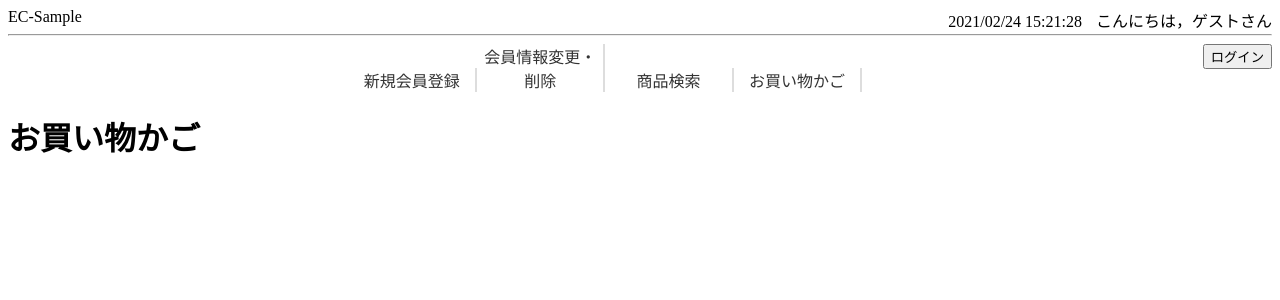
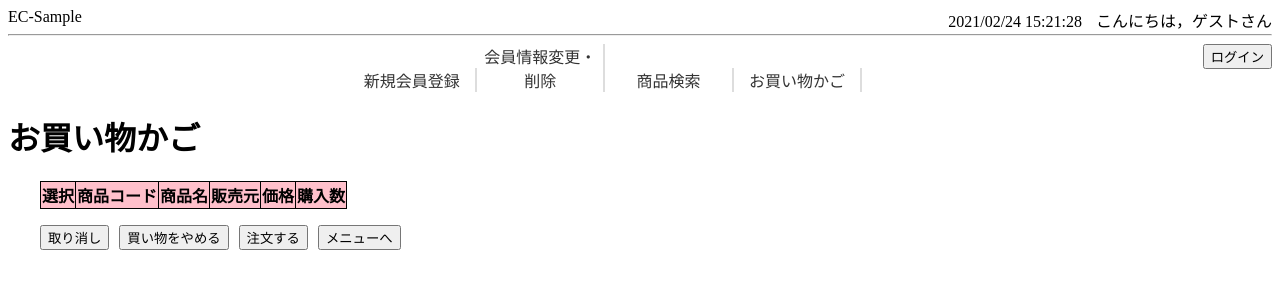
Before and after one commit to hiromu-saito/ec-sample, a Vue app in the folder ec-front/: page /backet in a window 1280 px wide. Shown: the top 300 px of the page. Built offline with nearby package versions, Linux system fonts and the light colour scheme.

Commit message:
WIP create backet

```diff
--- a/ec-front/src/global/Menubar.vue
+++ b/ec-front/src/global/Menubar.vue
@@ -5,7 +5,7 @@
         <li><router-link to="/signup">新規会員登録</router-link></li>
         <li><router-link to="/">会員情報変更・削除</router-link></li>
         <li><router-link to="/search">商品検索</router-link></li>
-        <li><router-link to="/backets">お買い物かご</router-link></li>
+        <li><router-link to="/backet">お買い物かご</router-link></li>
         <router-link tag="button" to="/login" style="float: right"
           >ログイン</router-link
         >
--- /dev/null
+++ b/ec-front/src/store/backet/index.js
@@ -0,0 +1,54 @@
+const state ={
+  backetItems:[]
+}
+
+const mutations = {
+  // setItem(state,payload){
+  //   state.results = payload
+  // },
+  // resetResults(state){
+  //   state.results = undefined
+  // }
+
+  addItem(state,payload){
+  console.log('addItem')
+  console.log(payload)
+  //  payload.forEach(addItem => {
+  //    const index = state.backetItems.findIndex(backetItem =>{
+  //      console.log('find')
+  //      console.log('backetItem' + backetItem.code)
+  //      console.log('addItem' + addItem.code)
+  //      backetItem.code === addItem.code
+  //     })
+  //     console.log(index)
+  //    if(index === -1){
+  //      console.log('else')
+  //      state.backetItems.push(addItem)
+  //   }else{
+  //       console.log('if')
+  //       state.backetItems[index].count += addItem.count
+  //    }
+  //  })
+  state.backetItems = state.backetItems.concat(payload)
+}
+}
+const actions = {
+  // async setResultsAction({commit},){
+  //   const res = await fetch(searchUrl)
+  //   .then(response => response.json())
+  //   commit('setResults',res)
+  // },
+  // resetResultsAction({commit}){
+  //   commit('resetResults')
+  // }
+  addItemAction({commit},payload){
+    commit('addItem',payload)
+  }
+}
+
+export default{
+  namespaced:true,
+  state,
+  mutations,
+  actions,
+}
--- a/ec-front/src/store/index.js
+++ b/ec-front/src/store/index.js
@@ -1,6 +1,7 @@
 import Vue from 'vue'
 import Vuex from 'vuex'
 import search from './search'
+import backet from './backet'
 
 Vue.use(Vuex)
 
@@ -12,6 +13,7 @@ export default new Vuex.Store({
   actions: {
   },
   modules: {
-    search
+    search,
+    backet
   }
 })
--- a/ec-front/src/views/Backet.vue
+++ b/ec-front/src/views/Backet.vue
@@ -1,12 +1,73 @@
 <template>
-  <h1>お買い物かご</h1>
+  <div>
+    <h1>お買い物かご</h1>
+    <div class="backet">
+      <table>
+        <thead>
+          <tr>
+            <th>選択</th>
+            <th>商品コード</th>
+            <th>商品名</th>
+            <th>販売元</th>
+            <th>価格</th>
+            <th>購入数</th>
+          </tr>
+        </thead>
+        <tbody>
+          <tr
+            v-for="backetItem in backetItems"
+            :key="backetItem.code">
+            <td><input type="checkbox"/></td>
+            <td>{{backetItem.code}}</td>
+            <td>{{backetItem.name}}</td>
+            <td>{{backetItem.distributor}}</td>
+            <td>{{backetItem.price}}</td>
+            <td>{{backetItem.count}}</td>
+          </tr>
+        </tbody>
+      </table>
+      <p>
+        <button>取り消し</button>
+        <button>買い物をやめる</button>
+        <button>注文する</button>
+        <button @click="$router.push('/')">メニューへ</button>
+      </p>
+    </div>
+  </div>
 </template>
 
+
 <script>
+import store from '../store'
+
 export default {
   name: "Backet",
+  computed:{
+    backetItems:()=> store.state.backet.backetItems
+  }
 };
 </script>
 
-<style>
+<style scoped>
+.backet {
+  margin-left: 32px;
+}
+.backet table,
+.backet th,
+.backet td {
+  border-collapse: collapse;
+  border: solid 1px #000;
+}
+.backet th {
+  background-color: pink;
+  text-align: right;
+}
+.backet td {
+  vertical-align: middle;
+
+}
+
+.backet button {
+  margin-right: 10px;
+}
 </style>
--- a/ec-front/src/views/Search.vue
+++ b/ec-front/src/views/Search.vue
@@ -65,17 +65,23 @@
           <tr
             v-for="result in results"
             :key="result.code">
-            <td><input type="checkbox"/></td>
+            <td>
+              <input
+                type="checkbox"
+                :value="result"
+                v-model="selectedItems"
+                />
+            </td>
             <td>{{result.code}}</td>
             <td>{{result.name}}</td>
             <td>{{result.distributor}}</td>
             <td>{{result.price}}</td>
             <td>{{result.memo}}</td>
-            <td><input/></td>
+            <td><input v-model="result.count"/></td>
           </tr>
         </tbody>
       </table>
-      <p><button>お買い物かごにいれる</button></p>
+      <p><button @click="addBacket">お買い物かごにいれる</button></p>
     </div>
   </div>
 </template>
@@ -91,19 +97,26 @@ export default {
   data(){
     return{
       categories:[],
+      selectedItems:[],
     }
+  },
+  async mounted(){
+    //TODO 呼び出しAPIを変える
+    this.categories = await fetch(categoryUrl).then(response => response.json())
+    this.resetResultsAction()
   },
   methods:{
     ...mapActions('search',['setResultsAction','resetResultsAction']),
+    ...mapActions('backet',['addItemAction']),
     search(){
-      //検索パラメータを渡す
+      //TODO 検索パラメータを渡す
       this.setResultsAction()
+    },
+    addBacket(){
+      //TODO 在庫チェック
+      this.addItemAction(this.selectedItems)
+      this.$router.push("/backet")
     }
-  },
-  async mounted(){
-    //仮実装
-    this.categories = await fetch(categoryUrl).then(response => response.json())
-    this.resetResultsAction()
   },
   computed:{
     results:() => store.state.search.results
```
